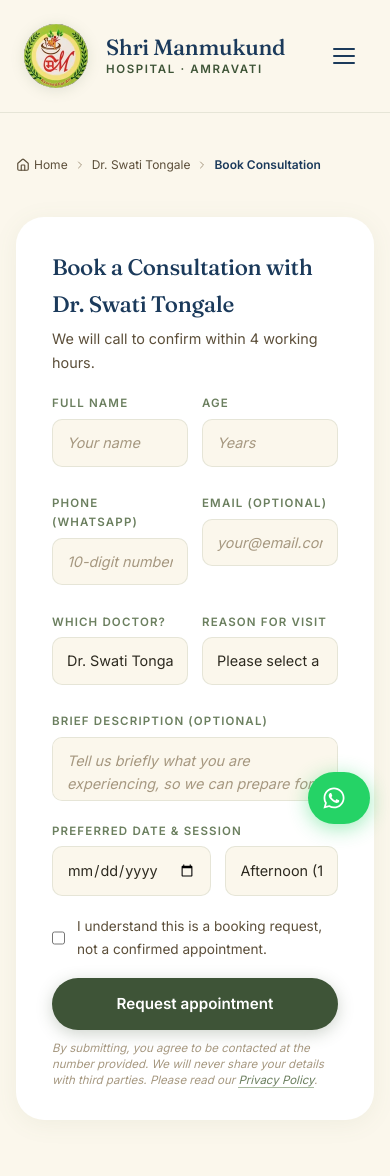
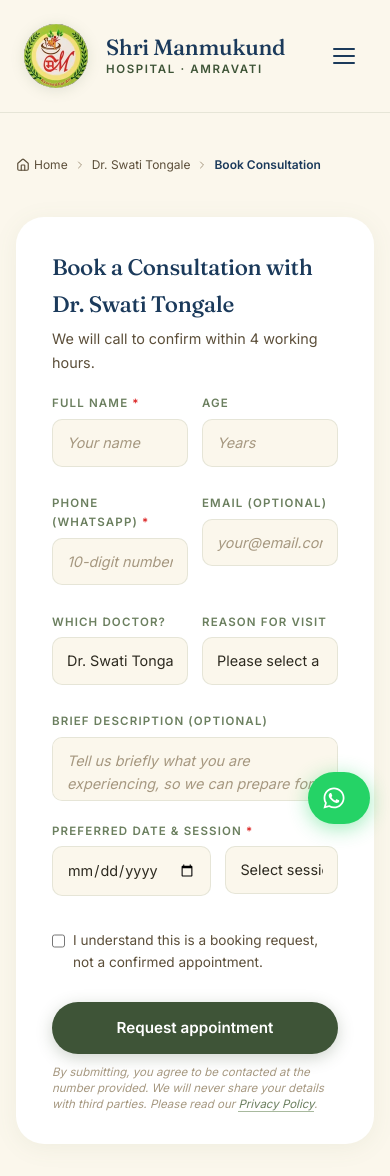
Before and after one commit to Shrimanmukund/ShriManmukund_Web, a Next.js app: page /dr-swati/appointment in a window 390 px wide. Shown: the top 1176 px of the page. Built offline with nearby package versions, Linux system fonts and the light colour scheme; no server answers.

Commit message:
Add 10-digit phone, date, session, and checkbox validation to appointment form

```diff
--- a/src/components/forms/AppointmentEnquiryForm.tsx
+++ b/src/components/forms/AppointmentEnquiryForm.tsx
@@ -13,6 +13,14 @@ export interface AppointmentEnquiryFormProps {
   title?: string;
   subtitle?: string;
   titleLevel?: 'h1' | 'h2' | 'h3';
+}
+
+interface FieldErrors {
+  fullName?: string;
+  phone?: string;
+  preferredDate?: string;
+  preferredSession?: string;
+  acknowledged?: string;
 }
 
 export const AppointmentEnquiryForm: React.FC<AppointmentEnquiryFormProps> = ({
@@ -37,10 +45,11 @@ export const AppointmentEnquiryForm: React.FC<AppointmentEnquiryFormProps> = ({
   const [reasonForVisit, setReasonForVisit] = useState('Please select a concern');
   const [briefDescription, setBriefDescription] = useState('');
   const [preferredDate, setPreferredDate] = useState('');
-  const [preferredSession, setPreferredSession] = useState('Afternoon (1:00 – 4:30)');
+  const [preferredSession, setPreferredSession] = useState('');
   const [acknowledged, setAcknowledged] = useState(false);
   const [honeypot, setHoneypot] = useState('');
 
+  const [fieldErrors, setFieldErrors] = useState<FieldErrors>({});
   const [status, setStatus] = useState<'idle' | 'submitting' | 'success' | 'error'>('idle');
   const [errorMessage, setErrorMessage] = useState('');
 
@@ -51,20 +60,57 @@ export const AppointmentEnquiryForm: React.FC<AppointmentEnquiryFormProps> = ({
       return;
     }
 
-    if (!fullName.trim() || !phone.trim()) {
+    const errors: FieldErrors = {};
+
+    if (!fullName.trim()) {
+      errors.fullName = 'Please enter your full name.';
+    }
+
+    const digitsOnly = phone.replace(/\D/g, '');
+    if (!digitsOnly) {
+      errors.phone = 'Incorrect number. Please enter a 10-digit phone number.';
+    } else if (digitsOnly.length !== 10) {
+      errors.phone = 'Incorrect number. Please enter a 10-digit phone number.';
+    }
+
+    if (!preferredDate) {
+      errors.preferredDate = 'Please select a preferred date.';
+    }
+
+    if (!preferredSession) {
+      errors.preferredSession = 'Please select a session time.';
+    }
+
+    if (!acknowledged) {
+      errors.acknowledged = 'Please tick this checkbox to confirm your booking request.';
+    }
+
+    if (Object.keys(errors).length > 0) {
+      setFieldErrors(errors);
       setStatus('error');
-      setErrorMessage('Please provide your full name and phone number.');
+      if (errors.phone) {
+        setErrorMessage(errors.phone);
+      } else if (errors.preferredDate) {
+        setErrorMessage('Please select a preferred appointment date.');
+      } else if (errors.preferredSession) {
+        setErrorMessage('Please select a session time.');
+      } else if (errors.acknowledged) {
+        setErrorMessage('Please tick the checkbox to confirm your booking request.');
+      } else {
+        setErrorMessage('Please complete all required fields marked in red.');
+      }
       return;
     }
 
+    setFieldErrors({});
     setStatus('submitting');
     setErrorMessage('');
 
     const payload: AppointmentEnquiryInput = {
-      patientName: fullName,
-      age,
-      phone,
-      email,
+      patientName: fullName.trim(),
+      age: age.trim() || undefined,
+      phone: digitsOnly,
+      email: email.trim() || undefined,
       doctorSlug:
         whichDoctor === 'Dr. Vipin Tongale'
           ? 'dr-vipin'
@@ -72,7 +118,7 @@ export const AppointmentEnquiryForm: React.FC<AppointmentEnquiryFormProps> = ({
           ? 'dr-swati'
           : '',
       reasonForVisit,
-      message: briefDescription,
+      message: briefDescription.trim() || undefined,
       preferredDate,
       preferredTimeSlot: preferredSession,
     };
@@ -96,7 +142,9 @@ export const AppointmentEnquiryForm: React.FC<AppointmentEnquiryFormProps> = ({
       setEmail('');
       setBriefDescription('');
       setPreferredDate('');
+      setPreferredSession('');
       setAcknowledged(false);
+      setFieldErrors({});
     } catch (err: any) {
       setStatus('error');
       setErrorMessage(err.message || 'An error occurred while submitting your enquiry. Please call 8208927917.');
@@ -133,7 +181,11 @@ export const AppointmentEnquiryForm: React.FC<AppointmentEnquiryFormProps> = ({
         </p>
         <button
           type="button"
-          onClick={() => setStatus('idle')}
+          onClick={() => {
+            setStatus('idle');
+            setErrorMessage('');
+            setFieldErrors({});
+          }}
           className="btn btn-ghost"
           style={{ fontSize: '0.875rem' }}
         >
@@ -146,7 +198,7 @@ export const AppointmentEnquiryForm: React.FC<AppointmentEnquiryFormProps> = ({
   const HeadingTag = titleLevel;
 
   return (
-    <form className="booking-form" onSubmit={handleSubmit}>
+    <form className="booking-form" onSubmit={handleSubmit} noValidate>
       <HeadingTag className="booking-form-title">{title}</HeadingTag>
       <p className="booking-form-subtitle">{subtitle}</p>
 
@@ -161,23 +213,48 @@ export const AppointmentEnquiryForm: React.FC<AppointmentEnquiryFormProps> = ({
         autoComplete="off"
       />
 
-      {status === 'error' && (
-        <div style={{ padding: '0.75rem 1rem', background: '#FEE2E2', border: '1px solid #B91C1C', color: '#B91C1C', borderRadius: '8px', marginBottom: '1.25rem', fontSize: '0.875rem' }}>
+      {status === 'error' && errorMessage && (
+        <div
+          role="alert"
+          style={{
+            padding: '0.75rem 1rem',
+            background: '#FEF2F2',
+            border: '1.5px solid #EF4444',
+            color: '#DC2626',
+            borderRadius: '8px',
+            marginBottom: '1.25rem',
+            fontSize: '0.875rem',
+            fontWeight: 600,
+            lineHeight: 1.4,
+          }}
+        >
           {errorMessage}
         </div>
       )}
 
       <div className="form-row">
         <div className="form-group">
-          <label className="form-label">Full name</label>
+          <label className="form-label">
+            Full name <span style={{ color: '#DC2626' }}>*</span>
+          </label>
           <input
             type="text"
             className="form-input"
             placeholder="Your name"
-            required
             value={fullName}
-            onChange={(e) => setFullName(e.target.value)}
+            style={fieldErrors.fullName ? { borderColor: '#DC2626', borderWidth: '1.5px' } : undefined}
+            onChange={(e) => {
+              setFullName(e.target.value);
+              if (fieldErrors.fullName) {
+                setFieldErrors((prev) => ({ ...prev, fullName: undefined }));
+              }
+            }}
           />
+          {fieldErrors.fullName && (
+            <span style={{ color: '#DC2626', fontSize: '0.75rem', marginTop: '0.25rem', display: 'block', fontWeight: 600 }}>
+              {fieldErrors.fullName}
+            </span>
+          )}
         </div>
         <div className="form-group">
           <label className="form-label">Age</label>
@@ -193,15 +270,29 @@ export const AppointmentEnquiryForm: React.FC<AppointmentEnquiryFormProps> = ({
 
       <div className="form-row">
         <div className="form-group">
-          <label className="form-label">Phone (WhatsApp)</label>
+          <label className="form-label">
+            Phone (WhatsApp) <span style={{ color: '#DC2626' }}>*</span>
+          </label>
           <input
             type="tel"
             className="form-input"
             placeholder="10-digit number"
-            required
+            maxLength={10}
             value={phone}
-            onChange={(e) => setPhone(e.target.value)}
+            style={fieldErrors.phone ? { borderColor: '#DC2626', borderWidth: '1.5px' } : undefined}
+            onChange={(e) => {
+              const val = e.target.value.replace(/\D/g, '').slice(0, 10);
+              setPhone(val);
+              if (fieldErrors.phone) {
+                setFieldErrors((prev) => ({ ...prev, phone: undefined }));
+              }
+            }}
           />
+          {fieldErrors.phone && (
+            <span style={{ color: '#DC2626', fontSize: '0.75rem', marginTop: '0.25rem', display: 'block', fontWeight: 600 }}>
+              {fieldErrors.phone}
+            </span>
+          )}
         </div>
         <div className="form-group">
           <label className="form-label">Email (optional)</label>
@@ -261,34 +352,90 @@ export const AppointmentEnquiryForm: React.FC<AppointmentEnquiryFormProps> = ({
       </div>
 
       <div className="form-group">
-        <label className="form-label">Preferred date &amp; session</label>
-        <div className="form-row">
+        <label className="form-label">
+          Preferred date &amp; session <span style={{ color: '#DC2626' }}>*</span>
+        </label>
+        <div className="form-row" style={{ marginBottom: 0 }}>
+          <div className="form-group" style={{ marginBottom: 0 }}>
             <input
               type="date"
               className="form-input"
               value={preferredDate}
-            onChange={(e) => setPreferredDate(e.target.value)}
+              min={new Date().toISOString().split('T')[0]}
+              style={fieldErrors.preferredDate ? { borderColor: '#DC2626', borderWidth: '1.5px' } : undefined}
+              onChange={(e) => {
+                setPreferredDate(e.target.value);
+                if (fieldErrors.preferredDate) {
+                  setFieldErrors((prev) => ({ ...prev, preferredDate: undefined }));
+                }
+              }}
             />
+            {fieldErrors.preferredDate && (
+              <span style={{ color: '#DC2626', fontSize: '0.75rem', marginTop: '0.25rem', display: 'block', fontWeight: 600 }}>
+                {fieldErrors.preferredDate}
+              </span>
+            )}
+          </div>
+          <div className="form-group" style={{ marginBottom: 0 }}>
             <select
               className="form-select"
               value={preferredSession}
-            onChange={(e) => setPreferredSession(e.target.value)}
+              style={fieldErrors.preferredSession ? { borderColor: '#DC2626', borderWidth: '1.5px' } : undefined}
+              onChange={(e) => {
+                setPreferredSession(e.target.value);
+                if (fieldErrors.preferredSession) {
+                  setFieldErrors((prev) => ({ ...prev, preferredSession: undefined }));
+                }
+              }}
             >
-            <option>Afternoon (1:00 – 4:30)</option>
-            <option>Evening (6:00 – 8:30)</option>
-            <option>Either is fine</option>
+              <option value="">Select session time</option>
+              <option value="Afternoon (1:00 – 4:30)">Afternoon (1:00 – 4:30)</option>
+              <option value="Evening (6:00 – 8:30)">Evening (6:00 – 8:30)</option>
+              <option value="Either is fine">Either is fine</option>
             </select>
+            {fieldErrors.preferredSession && (
+              <span style={{ color: '#DC2626', fontSize: '0.75rem', marginTop: '0.25rem', display: 'block', fontWeight: 600 }}>
+                {fieldErrors.preferredSession}
+              </span>
+            )}
+          </div>
         </div>
       </div>
 
-      <label className="form-checkbox">
+      <div style={{ marginTop: '0.65rem', marginBottom: '0.65rem' }}>
+        <label
+          className="form-checkbox"
+          style={{
+            cursor: 'pointer',
+            display: 'flex',
+            alignItems: 'flex-start',
+            gap: '0.5rem',
+            color: fieldErrors.acknowledged ? '#DC2626' : undefined,
+          }}
+        >
           <input
             type="checkbox"
             checked={acknowledged}
-          onChange={(e) => setAcknowledged(e.target.checked)}
+            style={
+              fieldErrors.acknowledged
+                ? { accentColor: '#DC2626', outline: '1.5px solid #DC2626', marginTop: '0.2rem' }
+                : { marginTop: '0.2rem' }
+            }
+            onChange={(e) => {
+              setAcknowledged(e.target.checked);
+              if (fieldErrors.acknowledged) {
+                setFieldErrors((prev) => ({ ...prev, acknowledged: undefined }));
+              }
+            }}
           />
-        I understand this is a booking request, not a confirmed appointment.
+          <span>I understand this is a booking request, not a confirmed appointment.</span>
         </label>
+        {fieldErrors.acknowledged && (
+          <span style={{ color: '#DC2626', fontSize: '0.75rem', marginTop: '0.25rem', display: 'block', fontWeight: 600, paddingLeft: '1.5rem' }}>
+            {fieldErrors.acknowledged}
+          </span>
+        )}
+      </div>
 
       <button
         type="submit"
```
Also changed, not shown: src/app/api/enquiry/route.ts (+22 -0 lines). Lines whose indentation alone changed are shown as unchanged.
